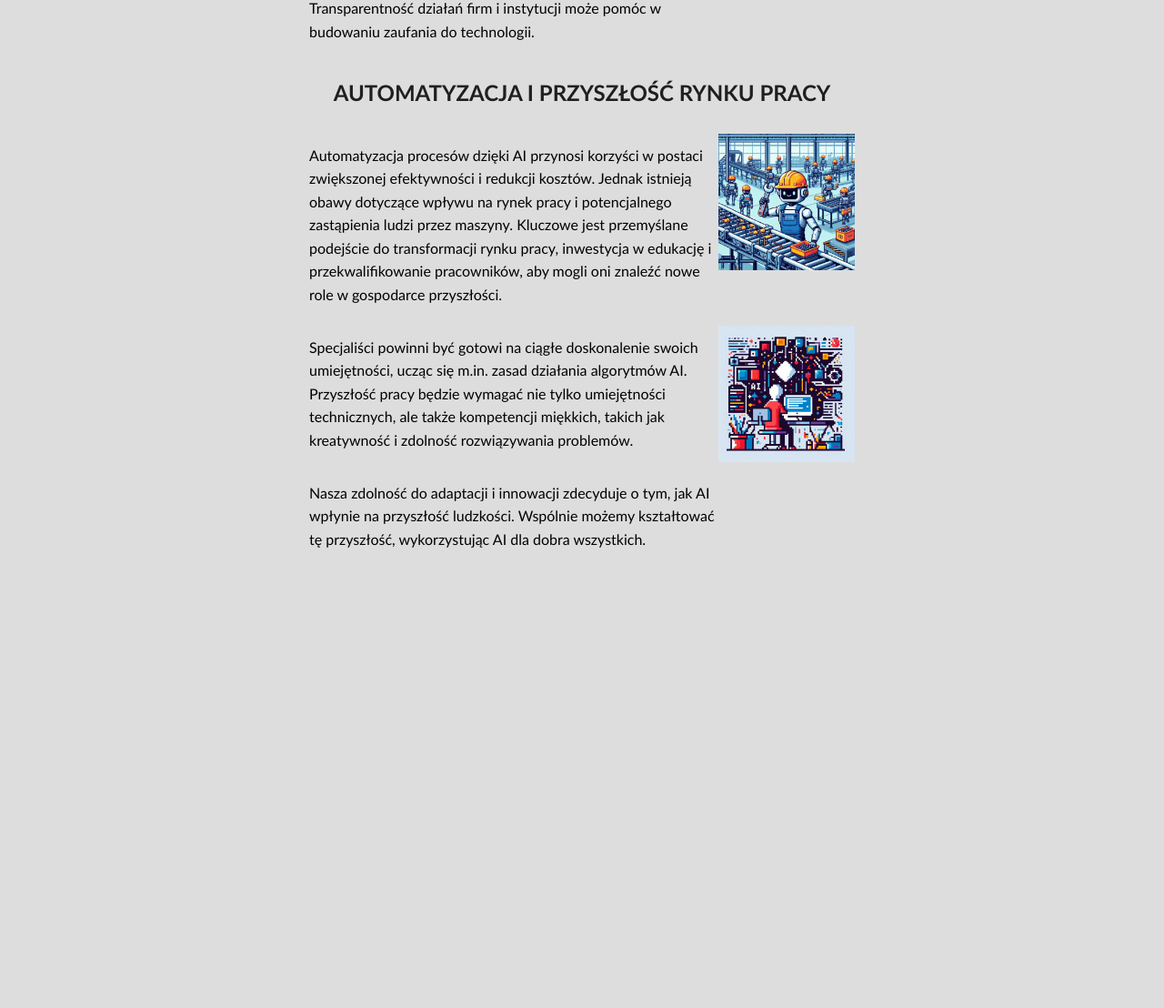
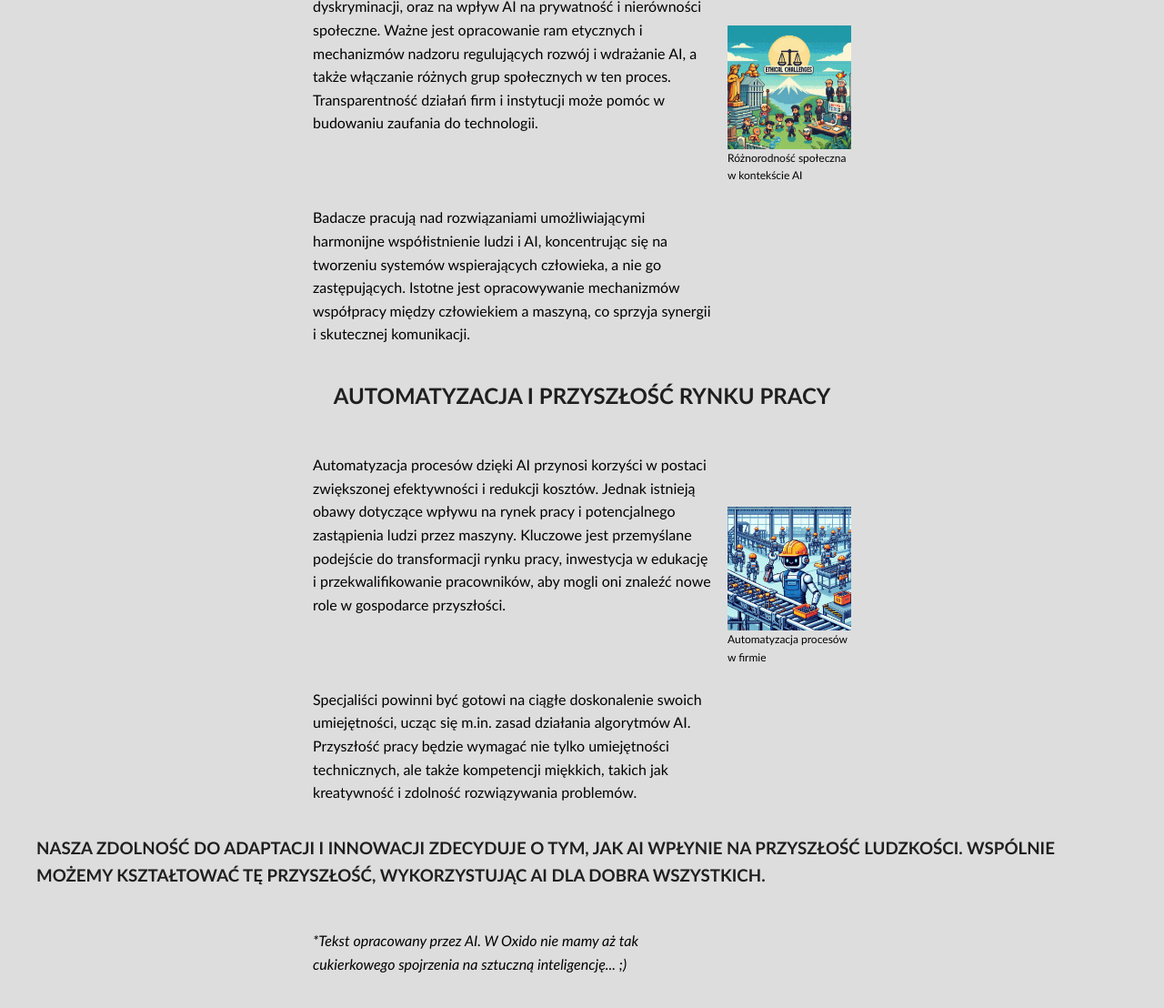
Before and after one commit to KaroLLain/openai-article, a website: page artykul.html in a window 1280 px wide. Shown: the part 936-2044 px from the top of the page at 91% size. Before the commit the page ends 1597 px from the top, so only its background shows below. Drawn offline with Linux system fonts and the light colour scheme.

Commit message:
Update artykul.html

```diff
--- a/artykul.html
+++ b/artykul.html
@@ -2,6 +2,7 @@
 <html lang="pl">
   <head>
     <meta charset="UTF-8" />
+    <meta name="viewport" content="width=device-width, initial-scale=1.0" />
     <title>Sztuczna inteligencja: wpływ i wyzwania</title>
     <style>
       body {
@@ -12,6 +13,7 @@
         padding: 20px;
         background-color: #dddddd;
         display: grid;
+        column-gap: 1rem;
         grid-template-columns: repeat(8, 1fr);
         justify-items: center;
         justify-content: centers;
@@ -25,20 +27,27 @@
         font-weight: 800;
       }
       p {
+        padding-top: 8px;
         margin-bottom: 1em;
         grid-column: 3 / 6;
       }
       img {
-        padding: 5px;
+        padding-top: 8px;
         grid-column: 6 / 7;
         justify-self: center;
+        align-self: flex-end;
         max-width: 100%;
         height: auto;
+      }
+      figcaption {
+        font-size: 12px;
+        grid-column: 6 / 7;
       }
     </style>
   </head>
   <body>
     <h1>Sztuczna inteligencja: wpływ i wyzwania</h1>
+
     <p>
       Sztuczna inteligencja to dziedzina nauki i technologii zajmująca się
       tworzeniem maszyn i programów zdolnych do wykonywania zadań wymagających
@@ -51,10 +60,13 @@
       niej bardzo głośno chociażby za sprawą dużych modeli językowych, jak
       ChatGPT.
     </p>
+
     <img
       src="./img/sztuczna-inteligencja.jpg"
-      alt="Obrazek 1 - Sztuczna inteligencja"
+      alt="Ilustracja asystenta głosowego w smartfonie"
     />
+    <figcaption>Asystent głosowy w smartfonie</figcaption>
+
     <p>
       Rozwój uczenia maszynowego i głębokiego uczenia umożliwił tworzenie
       zaawansowanych modeli, które potrafią samodzielnie rozwiązywać
@@ -63,8 +75,15 @@
       naturalnego. Dzięki temu AI nie tylko przetwarza dane, ale także podejmuje
       decyzje, wcześniej zarezerwowane dla ludzi.
     </p>
-    <img src="./img/sieci-neuronowe.jpg" alt="Obrazek 2 - Sieci neuronowe" />
+
+    <img
+      src="./img/sieci-neuronowe.jpg"
+      alt="Ilustracja sieci neuronowej analizującej dane"
+    />
+    <figcaption>Sieć neuronowa analizująca dane</figcaption>
+
     <h2>Wyzwania etyczne i społeczne</h2>
+
     <p>
       Kluczowym wyzwaniem jest zapewnienie etycznego i odpowiedzialnego rozwoju
       AI. Należy zwracać uwagę na uprzedzenia w danych treningowych, które mogą
@@ -74,8 +93,23 @@
       społecznych w ten proces. Transparentność działań firm i instytucji może
       pomóc w budowaniu zaufania do technologii.
     </p>
-    <img src="./img/wyzwania etyczne.jpg" alt="Obrazek 3 - Wyzwania etyczne" />
+
+    <img
+      src="./img/wyzwania etyczne.jpg"
+      alt="Ilustracja różnorodności społecznej w kontekście AI"
+    />
+    <figcaption>Różnorodność społeczna w kontekście AI</figcaption>
+
+    <p>
+      Badacze pracują nad rozwiązaniami umożliwiającymi harmonijne
+      współistnienie ludzi i AI, koncentrując się na tworzeniu systemów
+      wspierających człowieka, a nie go zastępujących. Istotne jest
+      opracowywanie mechanizmów współpracy między człowiekiem a maszyną, co
+      sprzyja synergii i skutecznej komunikacji.
+    </p>
+
     <h2>Automatyzacja i przyszłość rynku pracy</h2>
+
     <p>
       Automatyzacja procesów dzięki AI przynosi korzyści w postaci zwiększonej
       efektywności i redukcji kosztów. Jednak istnieją obawy dotyczące wpływu na
@@ -84,21 +118,31 @@
       i przekwalifikowanie pracowników, aby mogli oni znaleźć nowe role w
       gospodarce przyszłości.
     </p>
+
     <img
       src="./img/automatyzacja-pracy.jpg"
-      alt="Obrazek 4 - Automatyzacja pracy"
+      alt="Ilustracja automatyzacji procesów w firmie"
     />
+    <figcaption>Automatyzacja procesów w firmie</figcaption>
+
     <p>
       Specjaliści powinni być gotowi na ciągłe doskonalenie swoich umiejętności,
       ucząc się m.in. zasad działania algorytmów AI. Przyszłość pracy będzie
       wymagać nie tylko umiejętności technicznych, ale także kompetencji
       miękkich, takich jak kreatywność i zdolność rozwiązywania problemów.
     </p>
-    <img src="./img/praca-z-AI.jpg" alt="Obrazek 5 - Praca z AI" />
-    <p>
+
+    <h3>
       Nasza zdolność do adaptacji i innowacji zdecyduje o tym, jak AI wpłynie na
       przyszłość ludzkości. Wspólnie możemy kształtować tę przyszłość,
       wykorzystując AI dla dobra wszystkich.
+    </h3>
+
+    <p>
+      <i
+        >*Tekst opracowany przez AI. W Oxido nie mamy aż tak cukierkowego
+        spojrzenia na sztuczną inteligencję... ;)</i
+      >
     </p>
   </body>
 </html>
```
